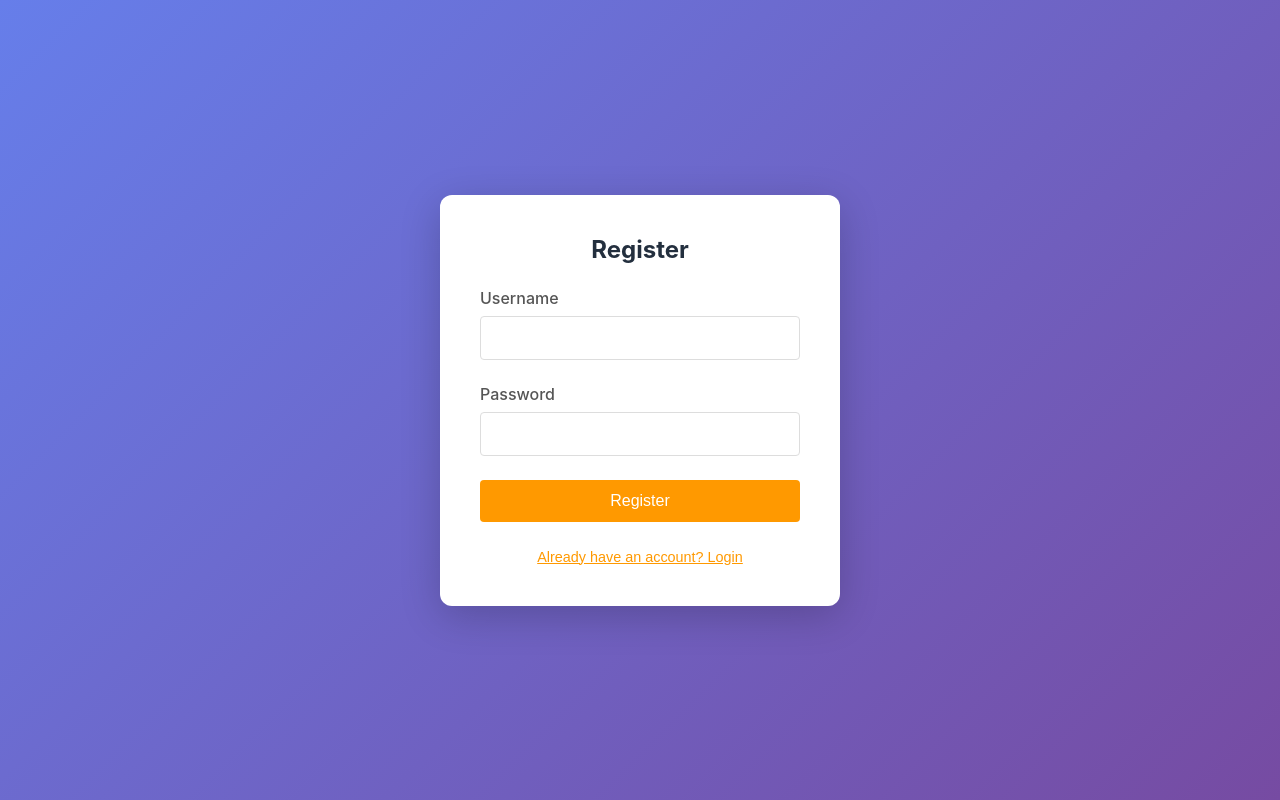
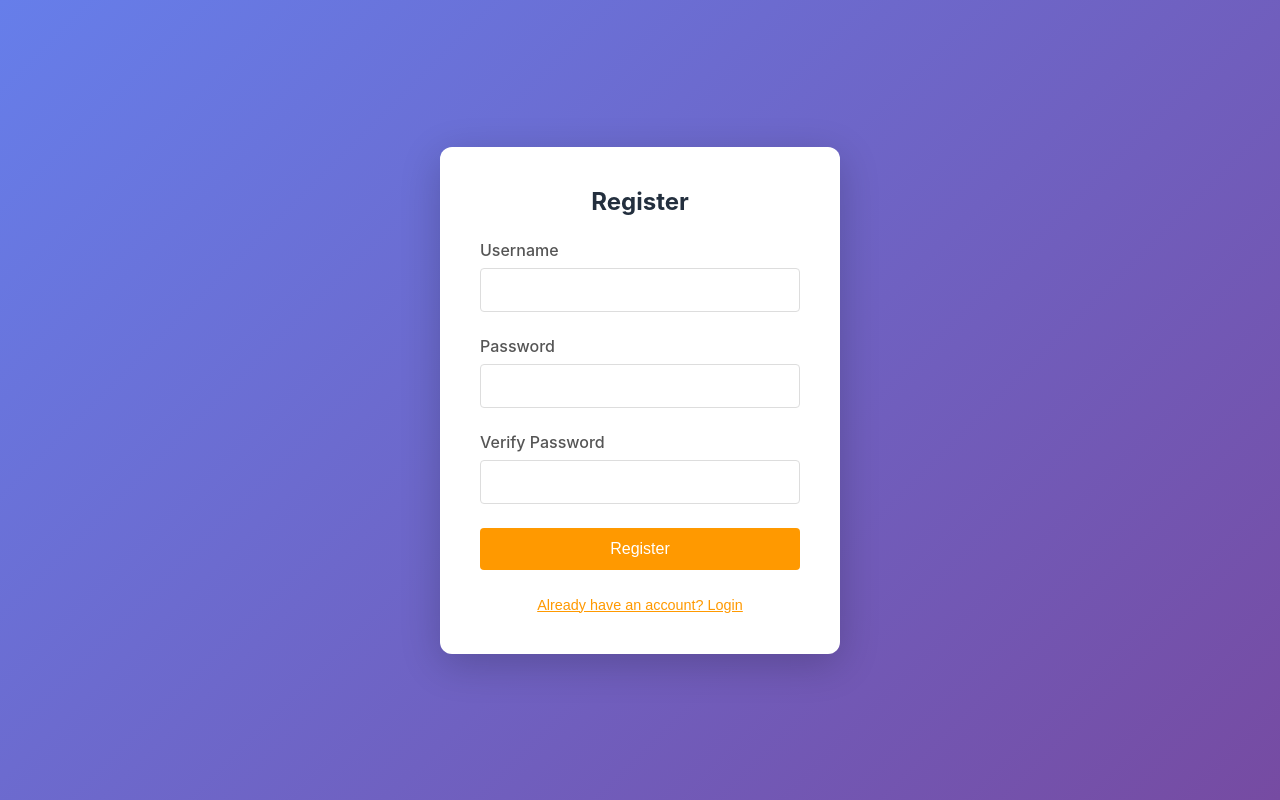
Before and after one commit to fabiosouzajr/amzscraper, a React (Vite) app in the folder frontend/: page / in a window 1280 px wide. Both pictures are taken after a click on the button "Don't have an account? Register". Built offline with nearby package versions, Linux system fonts and the light colour scheme; the HTML template or start-up script is replaced by a standard one.

Commit message:
Update package-lock files to include peer dependencies for TypeScript and Node types. Enhance Auth component to support password verification during registration, and update internationalization files to include new translation keys for password verification and mismatch messages.

```diff
--- a/frontend/src/components/Auth.tsx
+++ b/frontend/src/components/Auth.tsx
@@ -8,12 +8,20 @@ export function Auth() {
   const [isLogin, setIsLogin] = useState(true);
   const [username, setUsername] = useState('');
   const [password, setPassword] = useState('');
+  const [verifyPassword, setVerifyPassword] = useState('');
   const [error, setError] = useState<string | null>(null);
   const [loading, setLoading] = useState(false);
 
   const handleSubmit = async (e: React.FormEvent) => {
     e.preventDefault();
     setError(null);
+
+    // Validate passwords match when registering
+    if (!isLogin && password !== verifyPassword) {
+      setError(t('auth.passwordMismatch'));
+      return;
+    }
+
     setLoading(true);
 
     try {
@@ -58,6 +66,20 @@ export function Auth() {
               disabled={loading}
             />
           </div>
+          {!isLogin && (
+            <div className="form-group">
+              <label htmlFor="verifyPassword">{t('auth.verifyPassword')}</label>
+              <input
+                id="verifyPassword"
+                type="password"
+                value={verifyPassword}
+                onChange={(e) => setVerifyPassword(e.target.value)}
+                required
+                minLength={6}
+                disabled={loading}
+              />
+            </div>
+          )}
           {error && <div className="error-message">{error}</div>}
           <button type="submit" disabled={loading} className="auth-button">
             {loading ? t('auth.loading') : (isLogin ? t('auth.login') : t('auth.register'))}
@@ -69,6 +91,8 @@ export function Auth() {
             onClick={() => {
               setIsLogin(!isLogin);
               setError(null);
+              setPassword('');
+              setVerifyPassword('');
             }}
             className="link-button"
           >
--- a/frontend/src/i18n/locales/en.json
+++ b/frontend/src/i18n/locales/en.json
@@ -145,6 +145,8 @@
     "register": "Register",
     "username": "Username",
     "password": "Password",
+    "verifyPassword": "Verify Password",
+    "passwordMismatch": "Passwords do not match",
     "loading": "Loading...",
     "switchToRegister": "Don't have an account? Register",
     "switchToLogin": "Already have an account? Login"
--- a/frontend/src/i18n/locales/pt-BR.json
+++ b/frontend/src/i18n/locales/pt-BR.json
@@ -145,6 +145,8 @@
     "register": "Registrar",
     "username": "Nome de usuário",
     "password": "Senha",
+    "verifyPassword": "Confirmar Senha",
+    "passwordMismatch": "As senhas não coincidem",
     "loading": "Carregando...",
     "switchToRegister": "Não tem uma conta? Registrar",
     "switchToLogin": "Já tem uma conta? Entrar"
```
Also changed, not shown: 2 other files (tests, documents, lock files or other folders).
